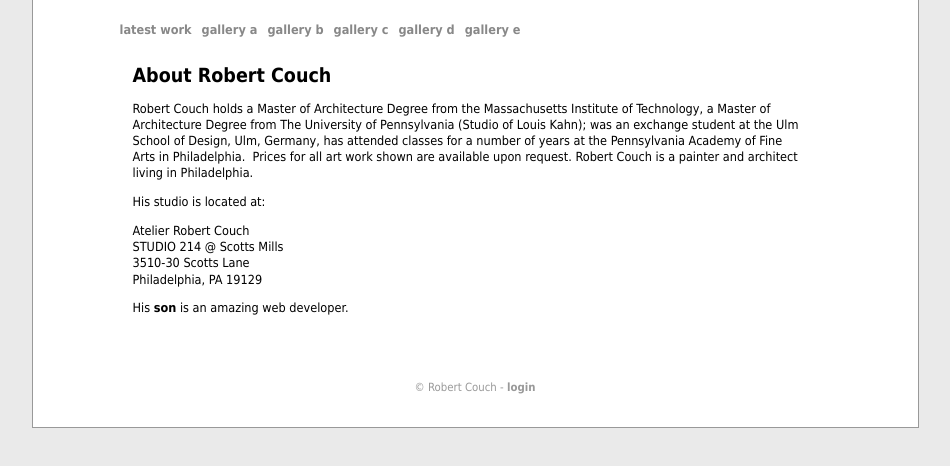
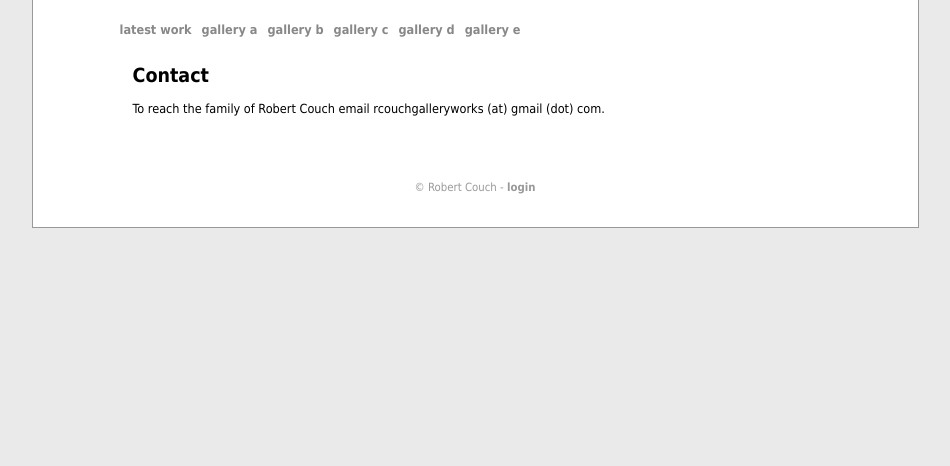
Before and after one commit to acouch/robertcouch, a plain HTML site: page contact/index.html in a window 1280 px wide. Shown: the part 126-592 px from the top of the page, without its empty margins (165-1115 px from the left). Drawn offline with Linux system fonts and the light colour scheme.

Commit message:
updates contact page

```diff
--- a/contact/index.html
+++ b/contact/index.html
@@ -50,7 +50,7 @@ jQuery.extend(Drupal.settings, {"basePath":"\/","thickbox":{"close":"Click to cl
 
 
                   <div id="content-header">
-                                      <h1 class="title">About Robert Couch</h1>
+                                      <h1 class="title">Contact</h1>
                                                           </div> <!-- /#content-header -->
 
         <div id="content-area">
@@ -61,10 +61,9 @@ jQuery.extend(Drupal.settings, {"basePath":"\/","thickbox":{"close":"Click to cl
 
 
   <div class="content">
-    <p>Robert Couch holds a Master of Architecture Degree from the Massachusetts Institute of Technology, a Master of Architecture Degree from The University of Pennsylvania (Studio of Louis Kahn); was an exchange student at the Ulm School of Design, Ulm, Germany, has attended classes for a number of years at the Pennsylvania Academy of Fine Arts in Philadelphia.&nbsp; Prices for all art work shown are available upon request.    Robert Couch is a painter and architect living in Philadelphia.</p>
-<p>His studio is located at:</p>
-<p>Atelier Robert Couch<br />STUDIO 214 @ Scotts Mills<br />3510-30 Scotts Lane<br />Philadelphia, PA 19129</p>
-<p>His <a href="http://aaroncouch.info">son</a> is an amazing web developer.</p>
+  <p>
+  To reach the family of Robert Couch email rcouchgalleryworks (at) gmail (dot) com.
+  </p>
   </div>
 
 
```
